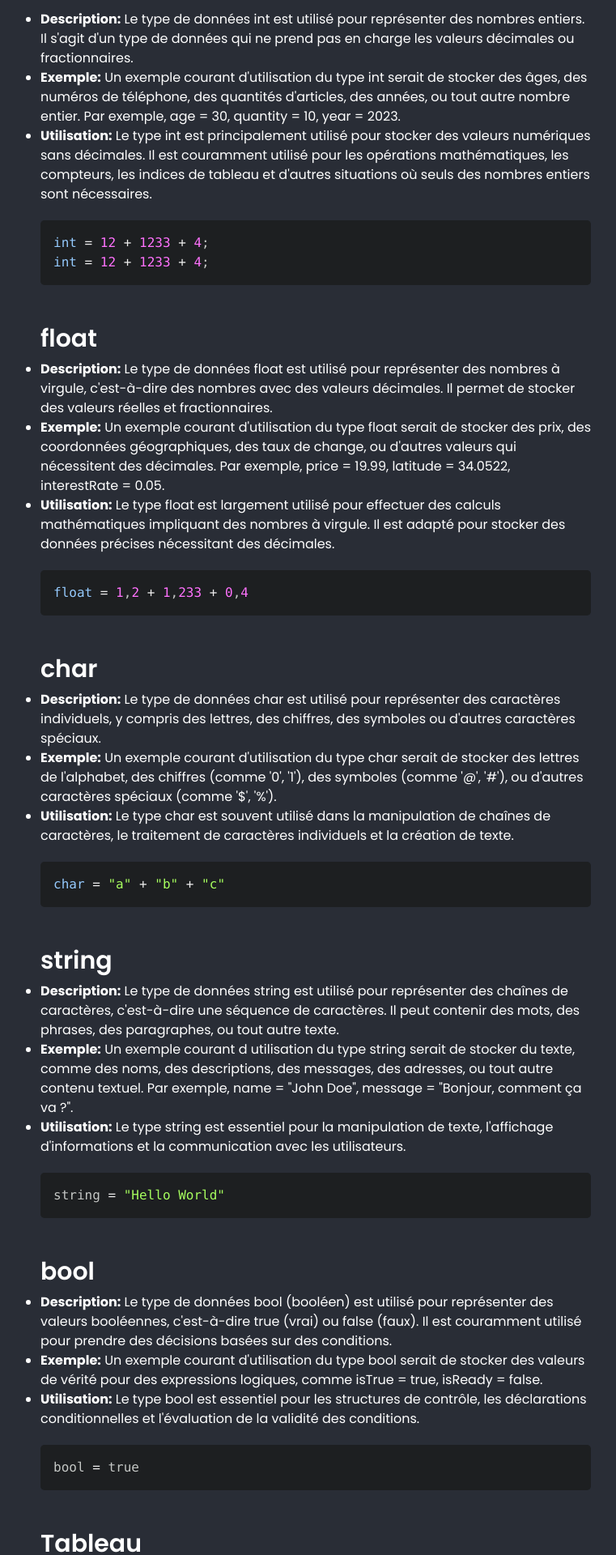
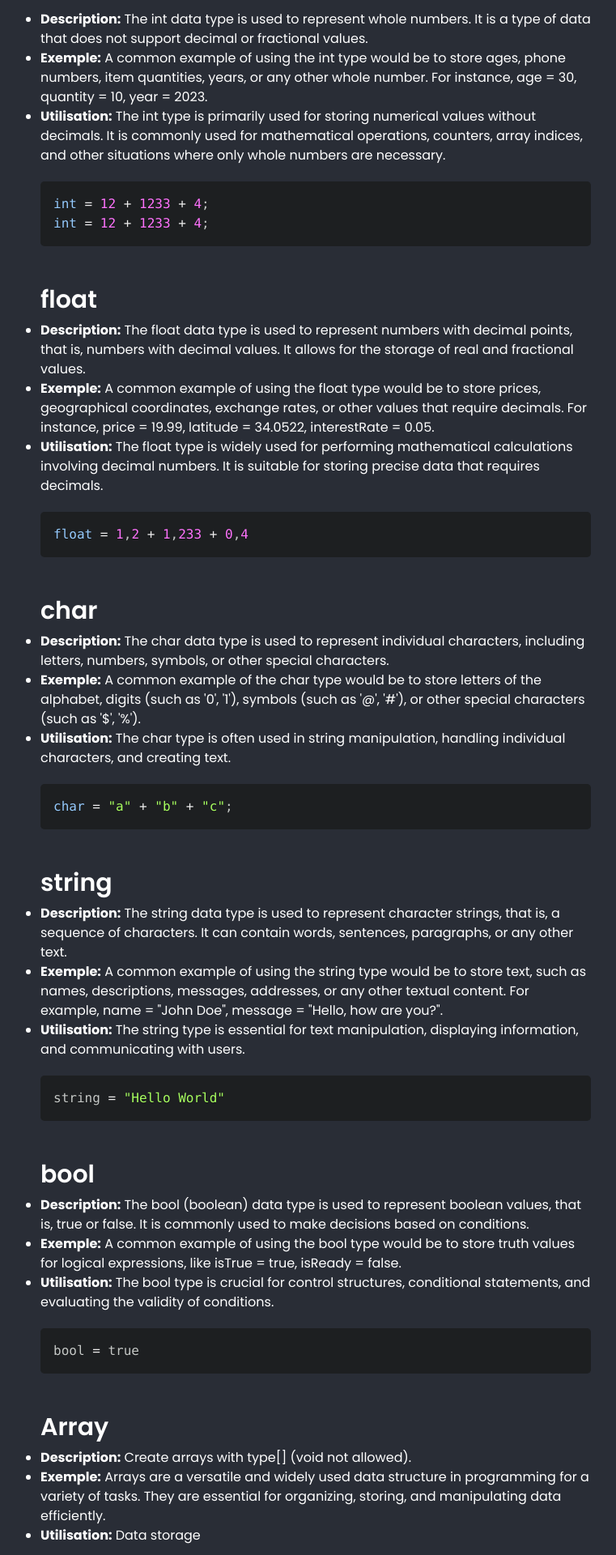
Before and after one commit to Gaetandrt/glados-doc, a Next.js app: page /learn/types-table in a window 1280 px wide. Shown: the part 300-2220 px from the top of the page at 81% size, without its empty margins (370-1131 px from the left). Built offline with nearby package versions, Linux system fonts and the light colour scheme.

Commit message:
Translation

```diff
--- a/src/app/(site)/learn/enum-struct/page.tsx
+++ b/src/app/(site)/learn/enum-struct/page.tsx
@@ -5,20 +5,20 @@ import { BsFillFileTextFill } from 'react-icons/bs';
 
 const dataTypes = [
   {
-    description: "Un enum (énumération) en programmation est une structure de données qui permet de définir un ensemble de valeurs constantes, généralement associées à un type spécifique. Ces valeurs constantes sont souvent utilisées pour représenter un ensemble fini d'options ou d'états. ",
-    exemple: " Un exemple courant d'utilisation du type int serait de stocker des âges, des numéros de téléphone, des quantités d'articles, des années, ou tout autre nombre entier. Par exemple, age = 30, quantity = 10, year = 2023.",
-    utilisation: " Le type int est principalement utilisé pour stocker des valeurs numériques sans décimales. Il est couramment utilisé pour les opérations mathématiques, les compteurs, les indices de tableau et d'autres situations où seuls des nombres entiers sont nécessaires.",
-    text: 'Lorem ipsum dolor sit amet, consectetur adipiscing elit, sed do eiusmod tempor incididunt ut labore et dolore magna',
+    description: "An enum (enumeration) in programming is a data structure that allows for the definition of a set of constant values, usually associated with a specific type. These constant values are often used to represent a finite set of options or states.",
+    exemple: "A common example of using the int type would be to store ages, phone numbers, item quantities, years, or any other integer number. For instance, age = 30, quantity = 10, year = 2023.",
+    utilisation: "The int type is primarily used to store numerical values without decimals. It is commonly used for mathematical operations, counters, array indices, and other situations where only whole numbers are required.",
+    text: 'Lorem ipsum dolor sit amet, consectetur adipiscing elit, sed do eiusmod tempor incididunt ut labore et dolore magna aliqua.',
     title: 'enum',
-    code: 'int = 12 + 1233 + 4; ' +'\n' + 'int = 12 + 1233 + 4;',
+    code: 'int = 12 + 1233 + 4;' +'\n' + 'int = 12 + 1233 + 4;',
   },
   {
-    description: " Le type de données float est utilisé pour représenter des nombres à virgule, c'est-à-dire des nombres avec des valeurs décimales. Il permet de stocker des valeurs réelles et fractionnaires.",
-    exemple: " Un exemple courant d'utilisation du type float serait de stocker des prix, des coordonnées géographiques, des taux de change, ou d'autres valeurs qui nécessitent des décimales. Par exemple, price = 19.99, latitude = 34.0522, interestRate = 0.05.",
-    utilisation: " Le type float est largement utilisé pour effectuer des calculs mathématiques impliquant des nombres à virgule. Il est adapté pour stocker des données précises nécessitant des décimales.",
-    text: 'Lorem ipsum dolor sit amet, consectetur adipiscing elit, sed do eiusmod tempor incididunt ut labore et dolore magna',
+    description: "The float data type is used to represent floating-point numbers, that is, numbers with decimal values. It allows for the storage of real and fractional values.",
+    exemple: "A common example of using the float type would be to store prices, geographical coordinates, exchange rates, or other values that require decimals. For example, price = 19.99, latitude = 34.0522, interestRate = 0.05.",
+    utilisation: "The float type is widely used to perform mathematical calculations involving floating-point numbers. It is suitable for storing precise data requiring decimals.",
+    text: 'Lorem ipsum dolor sit amet, consectetur adipiscing elit, sed do eiusmod tempor incididunt ut labore et dolore magna aliqua.',
     title: 'struct',
-    code: 'float = 1,2 + 1,233 + 0,4',
+    code: 'float = 1.2 + 1.233 + 0.4',
   },
 ];
 
--- a/src/app/(site)/learn/fonction/page.tsx
+++ b/src/app/(site)/learn/fonction/page.tsx
@@ -5,12 +5,12 @@ import { BsFillFileTextFill } from 'react-icons/bs';
 
 const dataTypes = [
   {
-    description: "Une fonction est une portion de code dans un programme informatique qui effectue une tâche spécifique ou effectue un ensemble d'instructions.",
-    exemple: " Une fonction se déclare avec le mot-clé fun, suivi du nom de la fonction. Ensuite, entre parenthèses, les arguments ayant la syntaxe nom: type séparés par des virgules s'il y a plus d'un argument (il peut n'y avoir aucun argument). Une fonction retourne toujours un type, s'il ne retourne rien, mettre -> void.",
-    utilisation: "Les fonctions sont utilisées pour organiser et réutiliser du code, les rendant plus modulaires et faciles à gérer.",
-    text: 'Lorem ipsum dolor sit amet, consectetur adipiscing elit, sed do eiusmod tempor incididunt ut labore et dolore magna',
+    description: " A function is a block of code in a computer program that performs a specific task or carries out a set of instructions.",
+    exemple: " A function is declared with the keyword 'fun', followed by the name of the function. Then, in parentheses, the arguments with the syntax name: type separated by commas if there is more than one argument (there may be no arguments). A function always returns a type; if it returns nothing, use -> void.",
+    utilisation: " Functions are used to organize and reuse code, making them more modular and easier to manage.",
+    text: 'Lorem ipsum dolor sit amet, consectetur adipiscing elit, sed do eiusmod tempor incididunt ut labore et dolore magna aliqua.',
     title: 'func',
-    code: "fun factorial(nbr: int) -> int\n{\n    if (nbr == 0) {\n        return 1;\n    }\n\n    return nbr * factorial(nbr - 1);\n\nfun main() -> int\n{\n    return 0;\n}",
+    code: "fun factorial(nbr: int) -> int\n{\n    if (nbr == 0) {\n        return 1;\n    }\n\n    return nbr * factorial(nbr - 1);\n\nfun main() -> void\n{\n    return 0;\n}",
   },
 ];
 
--- a/src/app/(site)/learn/logique-controle/page.tsx
+++ b/src/app/(site)/learn/logique-controle/page.tsx
@@ -7,7 +7,7 @@ const dataTypes = [
   {
     description: " Le type de données int est utilisé pour représenter des nombres entiers. Il s'agit d'un type de données qui ne prend pas en charge les valeurs décimales ou fractionnaires.",
     exemple: " Un exemple courant d'utilisation du type int serait de stocker des âges, des numéros de téléphone, des quantités d'articles, des années, ou tout autre nombre entier. Par exemple, age = 30, quantity = 10, year = 2023.",
-    utilisation: " Le type int est principalement utilisé pour stocker des valeurs numériques sans décimales. Il est couramment utilisé pour les opérations mathématiques, les compteurs, les indices de tableau et d'autres situations où seuls des nombres entiers sont nécessaires.",
+    utilisation: " An if statement is used to test a condition and execute a block of code if the condition is true.",
     text: 'Lorem ipsum dolor sit amet, consectetur adipiscing elit, sed do eiusmod tempor incididunt ut labore et dolore magna',
     title: 'if',
     code: "if (...) {\n// ...\n}",
@@ -15,7 +15,7 @@ const dataTypes = [
   {
     description: " Le type de données float est utilisé pour représenter des nombres à virgule, c'est-à-dire des nombres avec des valeurs décimales. Il permet de stocker des valeurs réelles et fractionnaires.",
     exemple: " Un exemple courant d'utilisation du type float serait de stocker des prix, des coordonnées géographiques, des taux de change, ou d'autres valeurs qui nécessitent des décimales. Par exemple, price = 19.99, latitude = 34.0522, interestRate = 0.05.",
-    utilisation: " Le type float est largement utilisé pour effectuer des calculs mathématiques impliquant des nombres à virgule. Il est adapté pour stocker des données précises nécessitant des décimales.",
+    utilisation: " An else statement is used alongside if to execute a block of code when the if condition is not true.",
     text: 'Lorem ipsum dolor sit amet, consectetur adipiscing elit, sed do eiusmod tempor incididunt ut labore et dolore magna',
     title: 'else',
     code: "if (...) {\n    // ...\n} else {\n    // ...\n}    ",
@@ -23,7 +23,7 @@ const dataTypes = [
   {
     description: " Le type de données char est utilisé pour représenter des caractères individuels, y compris des lettres, des chiffres, des symboles ou d'autres caractères spéciaux.",
     exemple: " Un exemple courant d'utilisation du type char serait de stocker des lettres de l'alphabet, des chiffres (comme '0', '1'), des symboles (comme '@', '#'), ou d'autres caractères spéciaux (comme '$', '%').",
-    utilisation: " Le type char est souvent utilisé dans la manipulation de chaînes de caractères, le traitement de caractères individuels et la création de texte.",
+    utilisation: " A while loop repeatedly executes a block of code as long as a specified condition is true.",
     text: 'Lorem ipsum dolor sit amet, consectetur adipiscing elit, sed do eiusmod tempor incididunt ut labore et dolore magna',
     title: 'while',
     code: "while (...) {\n    // ...\n    continue;\n    // ...\n    break;\n    // ...\n}",
@@ -31,7 +31,7 @@ const dataTypes = [
   {
     description: " Le type de données string est utilisé pour représenter des chaînes de caractères, c'est-à-dire une séquence de caractères. Il peut contenir des mots, des phrases, des paragraphes, ou tout autre texte.",
     exemple: ' Un exemple courant d utilisation du type string serait de stocker du texte, comme des noms, des descriptions, des messages, des adresses, ou tout autre contenu textuel. Par exemple, name = "John Doe", message = "Bonjour, comment ça va ?".',
-    utilisation: " Le type string est essentiel pour la manipulation de texte, l'affichage d'informations et la communication avec les utilisateurs.",
+    utilisation: " The continue statement skips the rest of the code inside the loop for the current iteration and jumps back to the beginning of the loop for the next iteration.",
     text: 'Lorem ipsum dolor sit amet, consectetur adipiscing elit, sed do eiusmod tempor incididunt ut labore et dolore magna',
     title: 'continue',
     code: "while (...) {\n    // ...\n    continue;\n    // ...\n    break;\n    // ...\n}",
@@ -39,7 +39,7 @@ const dataTypes = [
   {
     description: " Le type de données bool (booléen) est utilisé pour représenter des valeurs booléennes, c'est-à-dire true (vrai) ou false (faux). Il est couramment utilisé pour prendre des décisions basées sur des conditions.",
     exemple: " Un exemple courant d'utilisation du type bool serait de stocker des valeurs de vérité pour des expressions logiques, comme isTrue = true, isReady = false.",
-    utilisation: " Le type bool est essentiel pour les structures de contrôle, les déclarations conditionnelles et l'évaluation de la validité des conditions.",
+    utilisation: " The break statement terminates the loop entirely and proceeds to the first line of code after the loop.",
     text: 'Lorem ipsum dolor sit amet, consectetur adipiscing elit, sed do eiusmod tempor incididunt ut labore et dolore magna',
     title: 'break',
     code: "while (...) {\n    // ...\n    continue;\n    // ...\n    break;\n    // ...\n}",
@@ -47,7 +47,7 @@ const dataTypes = [
   {
     description: " Le type de données bool (booléen) est utilisé pour représenter des valeurs booléennes, c'est-à-dire true (vrai) ou false (faux). Il est couramment utilisé pour prendre des décisions basées sur des conditions.",
     exemple: " Un exemple courant d'utilisation du type bool serait de stocker des valeurs de vérité pour des expressions logiques, comme isTrue = true, isReady = false.",
-    utilisation: " Le type bool est essentiel pour les structures de contrôle, les déclarations conditionnelles et l'évaluation de la validité des conditions.",
+    utilisation: " The return statement ends the execution of a function and can return a value to the function caller.",
     text: 'Lorem ipsum dolor sit amet, consectetur adipiscing elit, sed do eiusmod tempor incididunt ut labore et dolore magna',
     title: 'return',
     code: "if (...) {\n    // ...\n}\n\nif (...) {\n    // ...\n} else {\n    // ...\n}\n\nwhile (...) {\n    // ...\n    continue;\n    // ...\n    break;\n    // ...\n}\n\nreturn ...;",
--- a/src/app/(site)/learn/types-table/page.tsx
+++ b/src/app/(site)/learn/types-table/page.tsx
@@ -5,51 +5,51 @@ import { BsFillFileTextFill } from 'react-icons/bs';
 
 const dataTypes = [
   {
-    description: " Le type de données int est utilisé pour représenter des nombres entiers. Il s'agit d'un type de données qui ne prend pas en charge les valeurs décimales ou fractionnaires.",
-    exemple: " Un exemple courant d'utilisation du type int serait de stocker des âges, des numéros de téléphone, des quantités d'articles, des années, ou tout autre nombre entier. Par exemple, age = 30, quantity = 10, year = 2023.",
-    utilisation: " Le type int est principalement utilisé pour stocker des valeurs numériques sans décimales. Il est couramment utilisé pour les opérations mathématiques, les compteurs, les indices de tableau et d'autres situations où seuls des nombres entiers sont nécessaires.",
+    description: " The int data type is used to represent whole numbers. It is a type of data that does not support decimal or fractional values.",
+    exemple: " A common example of using the int type would be to store ages, phone numbers, item quantities, years, or any other whole number. For instance, age = 30, quantity = 10, year = 2023.",
+    utilisation: " The int type is primarily used for storing numerical values without decimals. It is commonly used for mathematical operations, counters, array indices, and other situations where only whole numbers are necessary.",
     text: 'Lorem ipsum dolor sit amet, consectetur adipiscing elit, sed do eiusmod tempor incididunt ut labore et dolore magna',
     title: 'int',
     code: 'int = 12 + 1233 + 4; ' +'\n' + 'int = 12 + 1233 + 4;',
   },
   {
-    description: " Le type de données float est utilisé pour représenter des nombres à virgule, c'est-à-dire des nombres avec des valeurs décimales. Il permet de stocker des valeurs réelles et fractionnaires.",
-    exemple: " Un exemple courant d'utilisation du type float serait de stocker des prix, des coordonnées géographiques, des taux de change, ou d'autres valeurs qui nécessitent des décimales. Par exemple, price = 19.99, latitude = 34.0522, interestRate = 0.05.",
-    utilisation: " Le type float est largement utilisé pour effectuer des calculs mathématiques impliquant des nombres à virgule. Il est adapté pour stocker des données précises nécessitant des décimales.",
+    description: " The float data type is used to represent numbers with decimal points, that is, numbers with decimal values. It allows for the storage of real and fractional values.",
+    exemple: " A common example of using the float type would be to store prices, geographical coordinates, exchange rates, or other values that require decimals. For instance, price = 19.99, latitude = 34.0522, interestRate = 0.05.",
+    utilisation: " The float type is widely used for performing mathematical calculations involving decimal numbers. It is suitable for storing precise data that requires decimals.",
     text: 'Lorem ipsum dolor sit amet, consectetur adipiscing elit, sed do eiusmod tempor incididunt ut labore et dolore magna',
     title: 'float',
     code: 'float = 1,2 + 1,233 + 0,4',
   },
   {
-    description: " Le type de données char est utilisé pour représenter des caractères individuels, y compris des lettres, des chiffres, des symboles ou d'autres caractères spéciaux.",
-    exemple: " Un exemple courant d'utilisation du type char serait de stocker des lettres de l'alphabet, des chiffres (comme '0', '1'), des symboles (comme '@', '#'), ou d'autres caractères spéciaux (comme '$', '%').",
-    utilisation: " Le type char est souvent utilisé dans la manipulation de chaînes de caractères, le traitement de caractères individuels et la création de texte.",
-    text: 'Lorem ipsum dolor sit amet, consectetur adipiscing elit, sed do eiusmod tempor incididunt ut labore et dolore magna',
+    description: " The char data type is used to represent individual characters, including letters, numbers, symbols, or other special characters.",
+    exemple: " A common example of the char type would be to store letters of the alphabet, digits (such as '0', '1'), symbols (such as '@', '#'), or other special characters (such as '$', '%').",
+    utilisation: " The char type is often used in string manipulation, handling individual characters, and creating text.",
+    text: 'Lorem ipsum dolor sit amet, consectetur adipiscing elit, sed do eiusmod tempor incididunt ut labore et dolore magna aliqua.',
     title: 'char',
-    code: 'char = "a" + "b" + "c"',
+    code: 'char = "a" + "b" + "c";',
   },
   {
-    description: " Le type de données string est utilisé pour représenter des chaînes de caractères, c'est-à-dire une séquence de caractères. Il peut contenir des mots, des phrases, des paragraphes, ou tout autre texte.",
-    exemple: ' Un exemple courant d utilisation du type string serait de stocker du texte, comme des noms, des descriptions, des messages, des adresses, ou tout autre contenu textuel. Par exemple, name = "John Doe", message = "Bonjour, comment ça va ?".',
-    utilisation: " Le type string est essentiel pour la manipulation de texte, l'affichage d'informations et la communication avec les utilisateurs.",
-    text: 'Lorem ipsum dolor sit amet, consectetur adipiscing elit, sed do eiusmod tempor incididunt ut labore et dolore magna',
+    description: " The string data type is used to represent character strings, that is, a sequence of characters. It can contain words, sentences, paragraphs, or any other text.",
+    exemple: ' A common example of using the string type would be to store text, such as names, descriptions, messages, addresses, or any other textual content. For example, name = "John Doe", message = "Hello, how are you?".',
+    utilisation: " The string type is essential for text manipulation, displaying information, and communicating with users.",
+    text: 'Lorem ipsum dolor sit amet, consectetur adipiscing elit, sed do eiusmod tempor incididunt ut labore et dolore magna aliqua.',
     title: 'string',
     code: 'string = "Hello World"',
   },
   {
-    description: " Le type de données bool (booléen) est utilisé pour représenter des valeurs booléennes, c'est-à-dire true (vrai) ou false (faux). Il est couramment utilisé pour prendre des décisions basées sur des conditions.",
-    exemple: " Un exemple courant d'utilisation du type bool serait de stocker des valeurs de vérité pour des expressions logiques, comme isTrue = true, isReady = false.",
-    utilisation: " Le type bool est essentiel pour les structures de contrôle, les déclarations conditionnelles et l'évaluation de la validité des conditions.",
-    text: 'Lorem ipsum dolor sit amet, consectetur adipiscing elit, sed do eiusmod tempor incididunt ut labore et dolore magna',
+    description: " The bool (boolean) data type is used to represent boolean values, that is, true or false. It is commonly used to make decisions based on conditions.",
+    exemple: " A common example of using the bool type would be to store truth values for logical expressions, like isTrue = true, isReady = false.",
+    utilisation: " The bool type is crucial for control structures, conditional statements, and evaluating the validity of conditions.",
+    text: 'Lorem ipsum dolor sit amet, consectetur adipiscing elit, sed do eiusmod tempor incididunt ut labore et dolore magna aliqua.',
     title: 'bool',
     code: 'bool = true',
   },
   {
-    description: " Créez des tableaux avec type[] (interdit avec void).",
-    exemple: " Les tableaux sont une structure de données polyvalente et largement utilisée dans la programmation pour une variété de tâches. Ils sont essentiels pour organiser, stocker et manipuler des données de manière efficace",
-    utilisation: " Stokage de données",
-    text: 'Lorem ipsum dolor sit amet, consectetur adipiscing elit, sed do eiusmod tempor incididunt ut labore et dolore magna',
-    title: 'Tableau',
+    description: " Create arrays with type[] (void not allowed).",
+    exemple: " Arrays are a versatile and widely used data structure in programming for a variety of tasks. They are essential for organizing, storing, and manipulating data efficiently.",
+    utilisation: " Data storage",
+    text: 'Lorem ipsum dolor sit amet, consectetur adipiscing elit, sed do eiusmod tempor incididunt ut labore et dolore magna aliqua.',
+    title: 'Array',
     code: 'type strArray = string[];\nint[]\nfloat[]\nchar[]\nstring[]\nbool[]',
   },
 ];
--- a/src/components/sidebarLearn.json
+++ b/src/components/sidebarLearn.json
@@ -24,7 +24,7 @@
             "path": "/learn/types-table"
           },
           {
-            "title": "Fonction",
+            "title": "Functions",
             "path": "/learn/fonction"
           }
         ]
@@ -39,7 +39,7 @@
             "path": "/learn/enum-struct"
           },
           {
-            "title": "Éléments de logique et de contrôle",
+            "title": "Elements of logic and control",
             "path": "/learn/logique-controle"
           }
         ]
```
